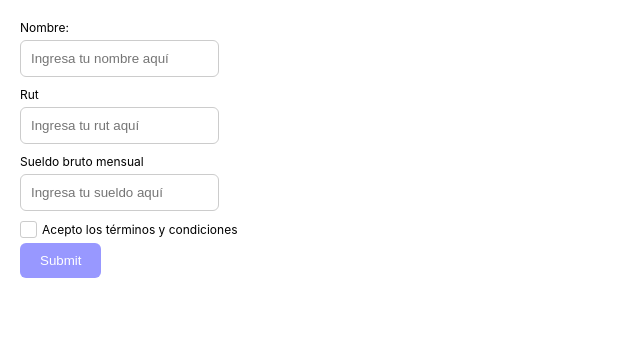
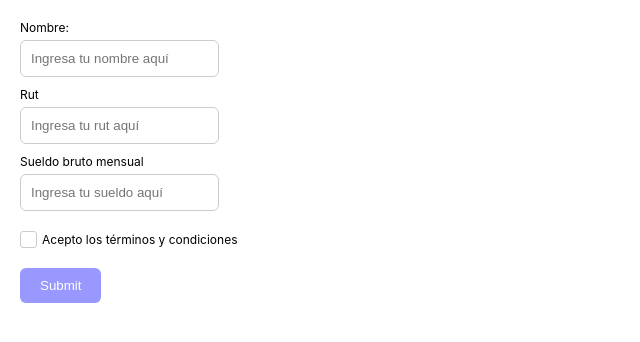
Before and after one commit to madpixelchile/react-form, a React (Create React App) app: page / in a window 1280 px wide. Shown: the top 342 px of the page, without its empty margins (0-640 px from the left). Built offline with nearby package versions, Linux system fonts and the light colour scheme.

Commit message:
ajustes css

```diff
--- a/src/Components/FormComponent/FormComponent.scss
+++ b/src/Components/FormComponent/FormComponent.scss
@@ -10,6 +10,9 @@
 
 label {
     font-size: 12px;
+    + .btn{
+        margin-top: 20px;
+    }
 }
 
 .btn{
@@ -88,6 +91,7 @@ input[type=number] {
 
 .field{
     &--checkbox{
+        margin-top: 20px;
         display: flex;
         align-items: center;
 
```
